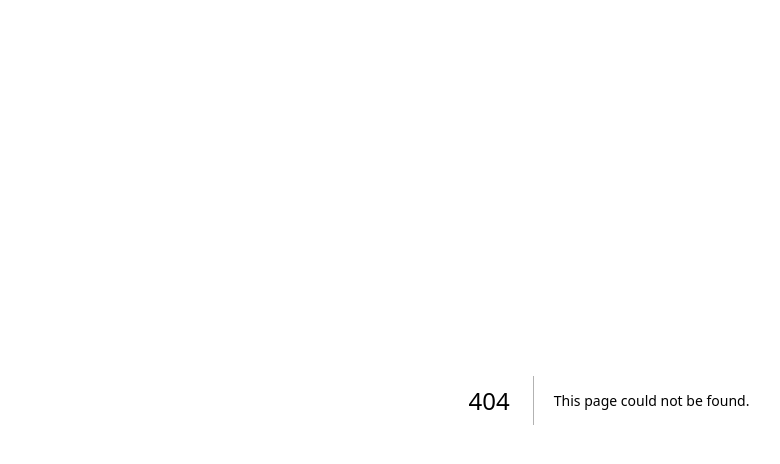
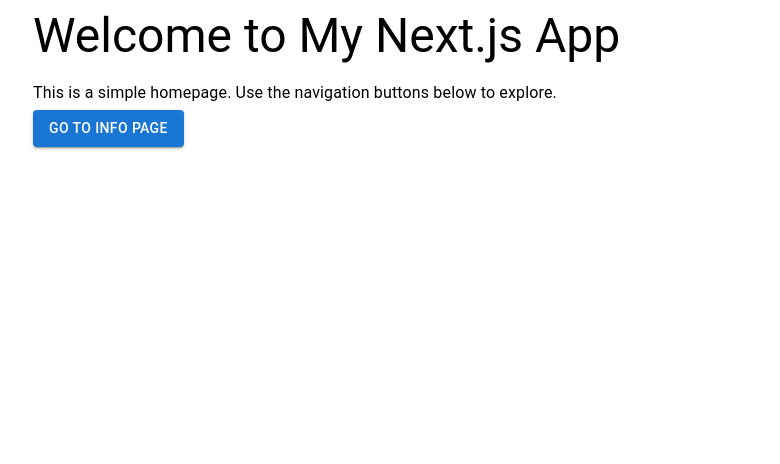
Before and after one commit to calgon854/tollesprojektmitgeomatik, a Next.js app: page / in a window 1280 px wide. Before the commit this address had no page. Shown: the top 464 px of the page, without its empty margins (31-811 px from the left). Built offline with nearby package versions, Linux system fonts and the light colour scheme.

Commit message:
Create index.js

```diff
--- /dev/null
+++ b/pages/index.js
@@ -0,0 +1,27 @@
+import React from "react";
+import Link from "next/link";
+import { Container, Typography, Button } from "@mui/material";
+
+export default function Home() {
+  return (
+    <Container>
+      <Typography variant="h3" gutterBottom>
+        Welcome to My Next.js App
+      </Typography>
+      <Typography variant="body1" gutterBottom>
+        This is a simple homepage. Use the navigation buttons below to explore.
+      </Typography>
+      <div>
+        <Link href="/info" passHref>
+          <Button
+            variant="contained"
+            color="primary"
+            style={{ marginRight: "10px" }}
+          >
+            Go to Info Page
+          </Button>
+        </Link>
+      </div>
+    </Container>
+  );
+}
```
